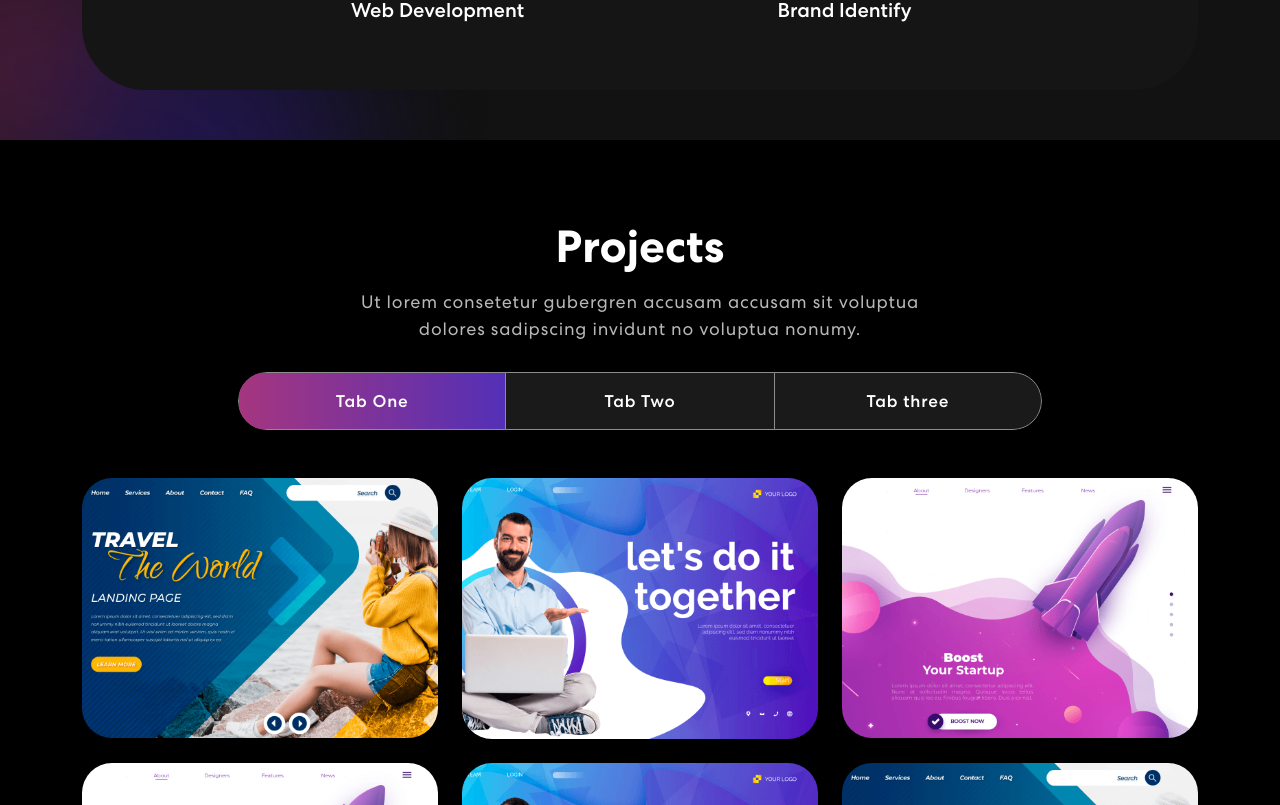
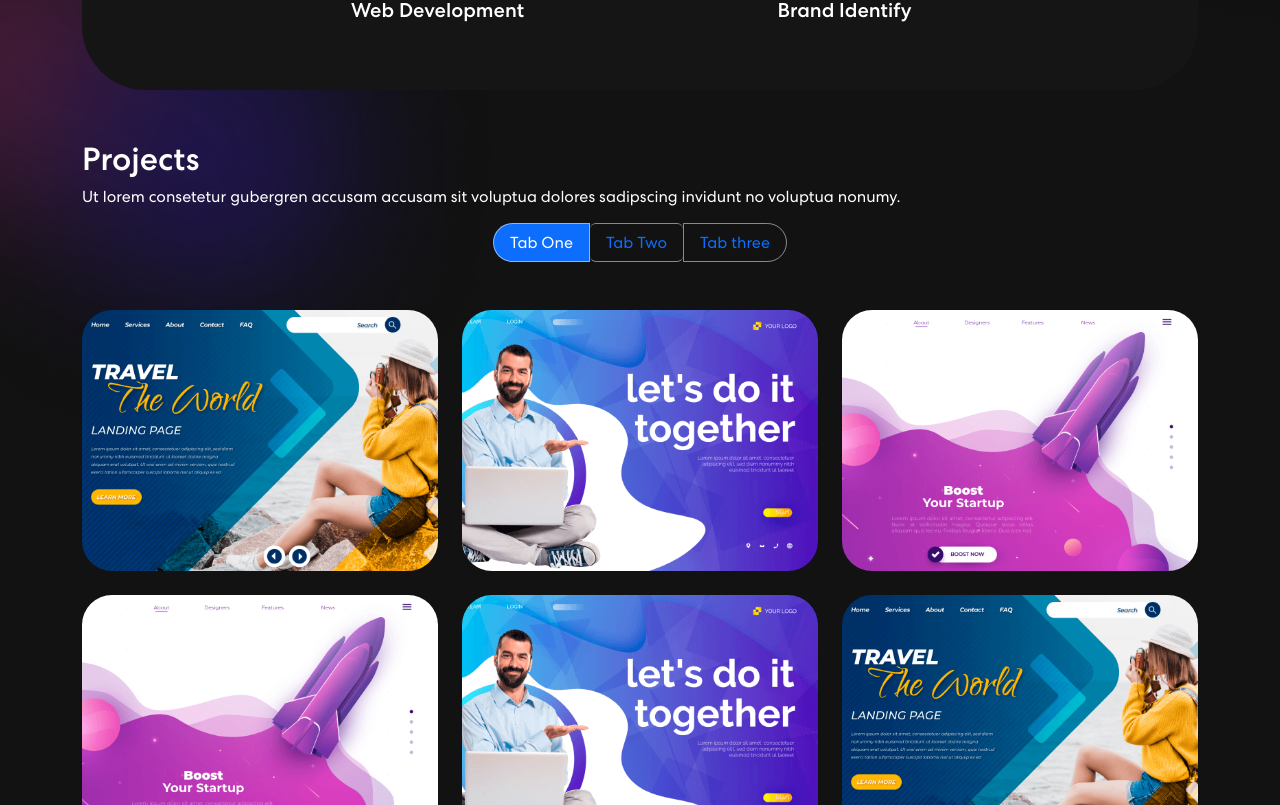
Before and after one commit to bolrak/bolrak.github.io, a React (Create React App) app: page / in a window 1280 px wide. Shown: the part 1255-2060 px from the top of the page. Built offline with nearby package versions, Linux system fonts and the light colour scheme.

Commit message:
fin del videotutorial

```diff
--- a/src/components/Banner.js
+++ b/src/components/Banner.js
@@ -78,11 +78,7 @@ export const Banner = () => {
             {/* Componente TrackVisibility para detectar si el elemento es visible en la pantalla */}
             <TrackVisibility>
               {({ isVisible }) => (
-                <div
-                  className={
-                    isVisible ? "animate__animated animate__fadeIn" : ""
-                  }
-                >
+                <div className={isVisible ? "animate__animated animate__fadeIn" : ""}>
                   {/* Etiqueta span para mostrar un mensaje de bienvenida */}
                   <span className="tagline">Bienvenido/a a mi portafolio</span>
                   {/* Etiqueta h1 para mostrar el nombre del propietario del sitio */}
--- a/src/components/NavBar.js
+++ b/src/components/NavBar.js
@@ -45,8 +45,8 @@ export const NavBar = () => {
         <Navbar.Collapse id="basic-navbar-nav">
           <span className="navbar-toggler-icon"></span>
           <Nav className="me-auto">
-            <Nav.Link href="#home" className={activeLink ==='home'? 'active navbar-link': 'navbar-link'} onClick={()=> onUpdateActiveLink('home')}>Inicio</Nav.Link>
-            <Nav.Link href="#skills" className={activeLink ==='skills'? 'active navbar-link': 'navbar-link'} onClick={()=> onUpdateActiveLink('skills')}>Habilidades</Nav.Link>
+            <Nav.Link href="#home"    className={activeLink ==='home'?     'active navbar-link': 'navbar-link'} onClick={()=> onUpdateActiveLink('home')}>    Inicio</Nav.Link>
+            <Nav.Link href="#skills"  className={activeLink ==='skills'?   'active navbar-link': 'navbar-link'} onClick={()=> onUpdateActiveLink('skills')}>  Habilidades</Nav.Link>
             <Nav.Link href="#projects"className={activeLink ==='projects'? 'active navbar-link': 'navbar-link'} onClick={()=> onUpdateActiveLink('projects')}>Proyectos</Nav.Link>
           </Nav>
           <span className="navbar-text">
--- a/src/components/Projects.js
+++ b/src/components/Projects.js
@@ -4,6 +4,8 @@ import colorSharp2 from "../assets/img/color-sharp2.png";
 import projImg1 from "../assets/img/project-img1.png";
 import projImg2 from "../assets/img/project-img2.png";
 import projImg3 from "../assets/img/project-img3.png";
+import TrackVisibility from "react-on-screen";
+import "animate.css";
 
 export const Projects = () => {
   const projects = [
@@ -39,15 +41,21 @@ export const Projects = () => {
     },
   ];
   return (
-    <section className="project" id="project">
+    <section className="projects" id="projects">
       <Container>
         <Row>
           <Col>
+          <TrackVisibility>
+              {({ isVisible }) =>
+                <div className={isVisible ? "animate__animated animate__bounce" : ""}>
+
             <h2>Projects</h2>
             <p>
               Ut lorem consetetur gubergren accusam accusam sit voluptua dolores
               sadipscing invidunt no voluptua nonumy.
             </p>
+                </div> }
+                </TrackVisibility>
             <Tab.Container id="projects-tabs" defaultActiveKey="first">
               <Nav variant="pills" className="nav-pills mb-5 justify-content-center align-items-center" id="pills-tab">
                 <Nav.Item>
```
